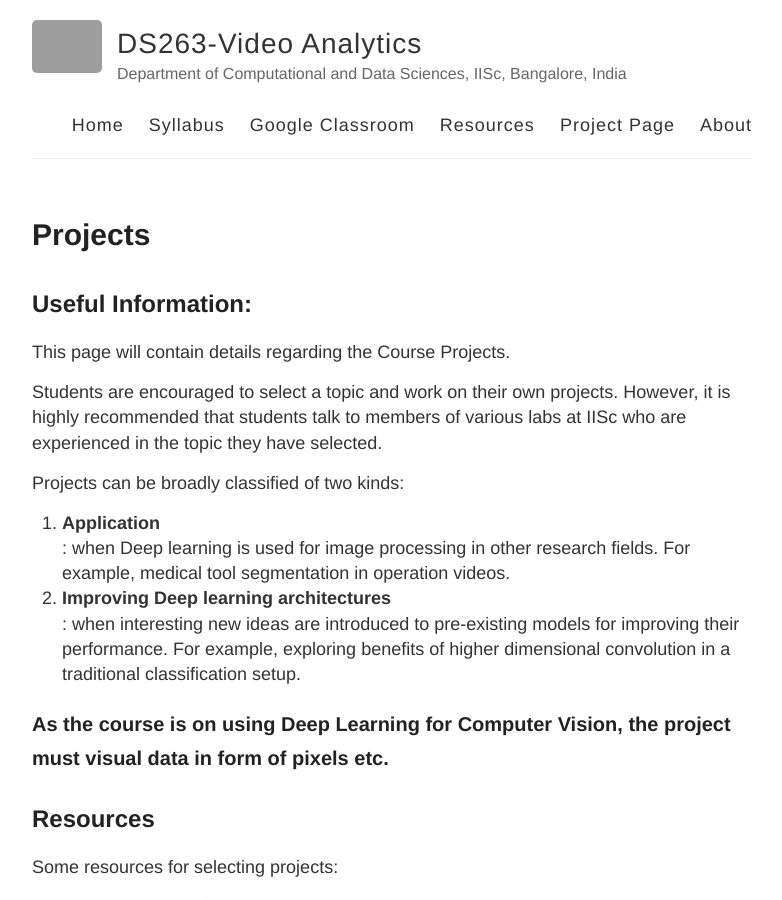
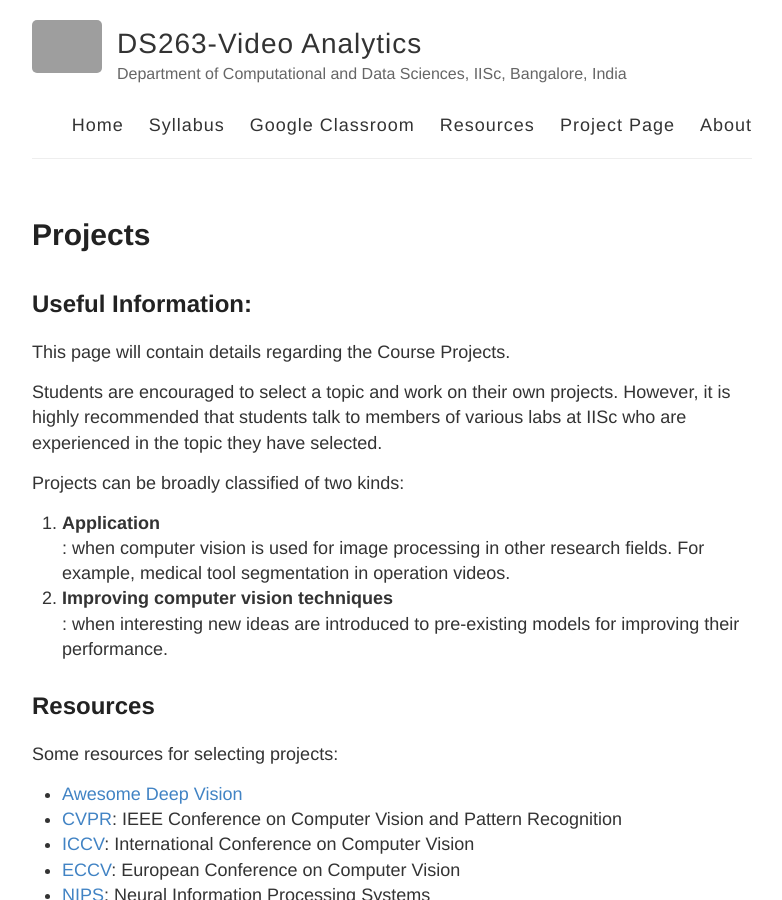
Before and after one commit to val-iisc/DS-263-VA, a Jekyll site: the page built from project_page.md, in a window 1280 px wide and 900 px high. Shown: the whole window, without its empty margins (248-1030 px from the left). Built offline with Jekyll 4.4.1, drawn with Linux system fonts in a browser that asks for light colours; some of the changed text lies outside the part shown; grey boxes are pictures that could not be loaded.

Commit message:
Update project_page.md

```diff
--- a/project_page.md
+++ b/project_page.md
@@ -18,13 +18,13 @@ permalink: /project_page/
       </p>
      <p> Projects can be broadly classified of two kinds:
      <ol>
-	<li> <div style='font-weight: bold;'>Application</div>: when Deep learning is used for image processing in other research fields. For example, medical tool segmentation in operation videos.
+	<li> <div style='font-weight: bold;'>Application</div>: when computer vision is used for image processing in other research fields. For example, medical tool segmentation in operation videos.
         </li>
-        <li> <div style='font-weight: bold;'>Improving Deep learning architectures</div>: when interesting new ideas are introduced to pre-existing models for improving their performance. For example, exploring benefits of higher dimensional convolution in a traditional classification setup.
+        <li> <div style='font-weight: bold;'>Improving computer vision techniques</div>: when interesting new ideas are introduced to pre-existing models for improving their performance.
       </li>
         </ol>
       </p>
-      <p> <h3> As the course is on using Deep Learning for Computer Vision, the project must visual data in form of pixels etc.</h3></p>
+      <!--<p> <h3> As the course is on using Deep Learning for Computer Vision, the project must visual data in form of pixels etc.</h3></p>-->
       <h2>Resources </h2>
 	<p> Some resources for selecting projects:<ul>
       <li><a href="https://github.com/kjw0612/awesome-deep-vision">Awesome Deep Vision</a></li>
@@ -70,9 +70,9 @@ We also provide a list of popular computer vision datasets:
 </p>
 <h2>Grading Policy</h2>
 <p> This information will be added soon. </p>
-<h2> Some Example Projects</h2>
+<!-- <h2> Some Example Projects</h2>
 <p> Projects at VAL, by the present PhD. students will be added to this google doc. <a href="https://docs.google.com/document/d/1kmjYVqfCSuZbUC35R9PjxqcDh4cBdgOqGBmUbv6IrKE/edit?usp=sharing">Link to Google Doc</a></p>
 <p> Projects in a similar course at Stanford has been listed <a href="http://cs231n.stanford.edu/2016/reports.html">here</a>. These can help guide you.
 </p>
 <h2>Acknowledgement</h2>
-<p> Material from <a href="http://cs231n.stanford.edu/">CS231n</a> has been used for preparing this page, as well as the basic course material.</p>
+<p> Material from <a href="http://cs231n.stanford.edu/">CS231n</a> has been used for preparing this page, as well as the basic course material.</p> -->
```
